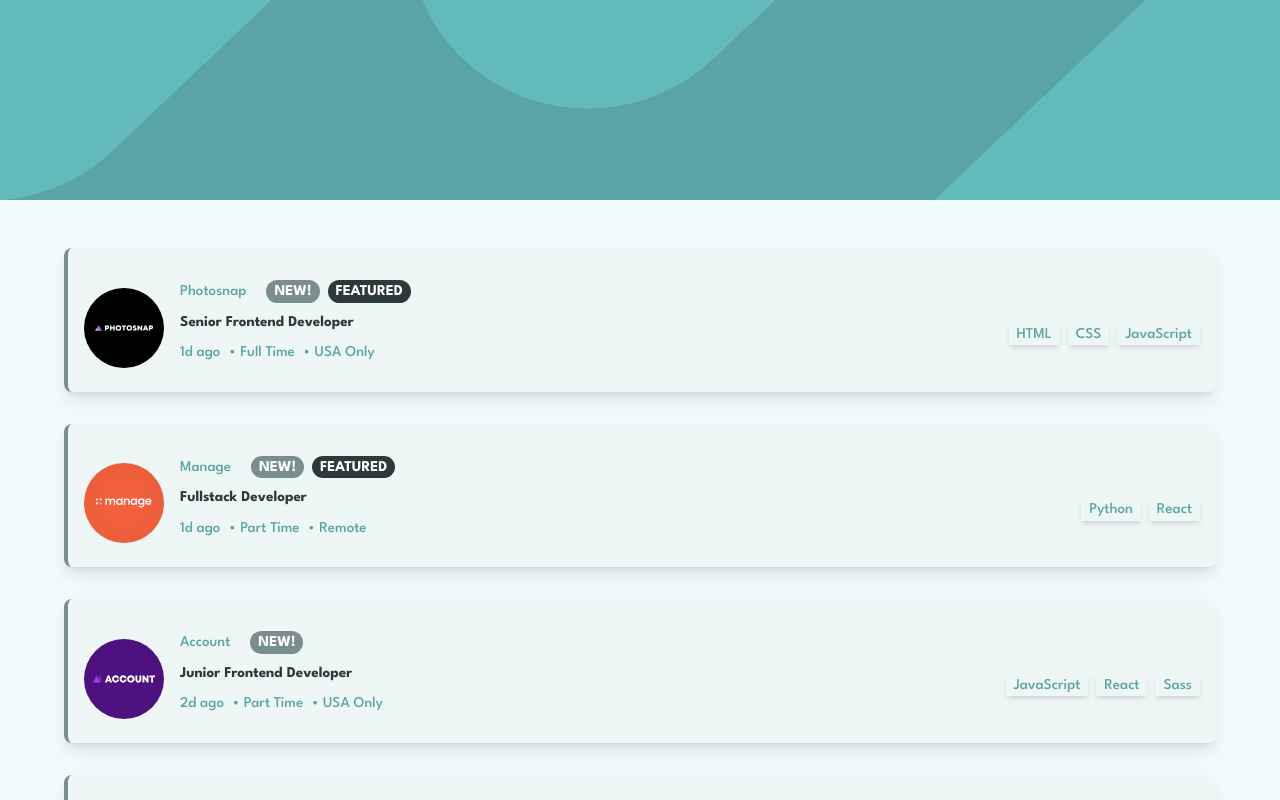
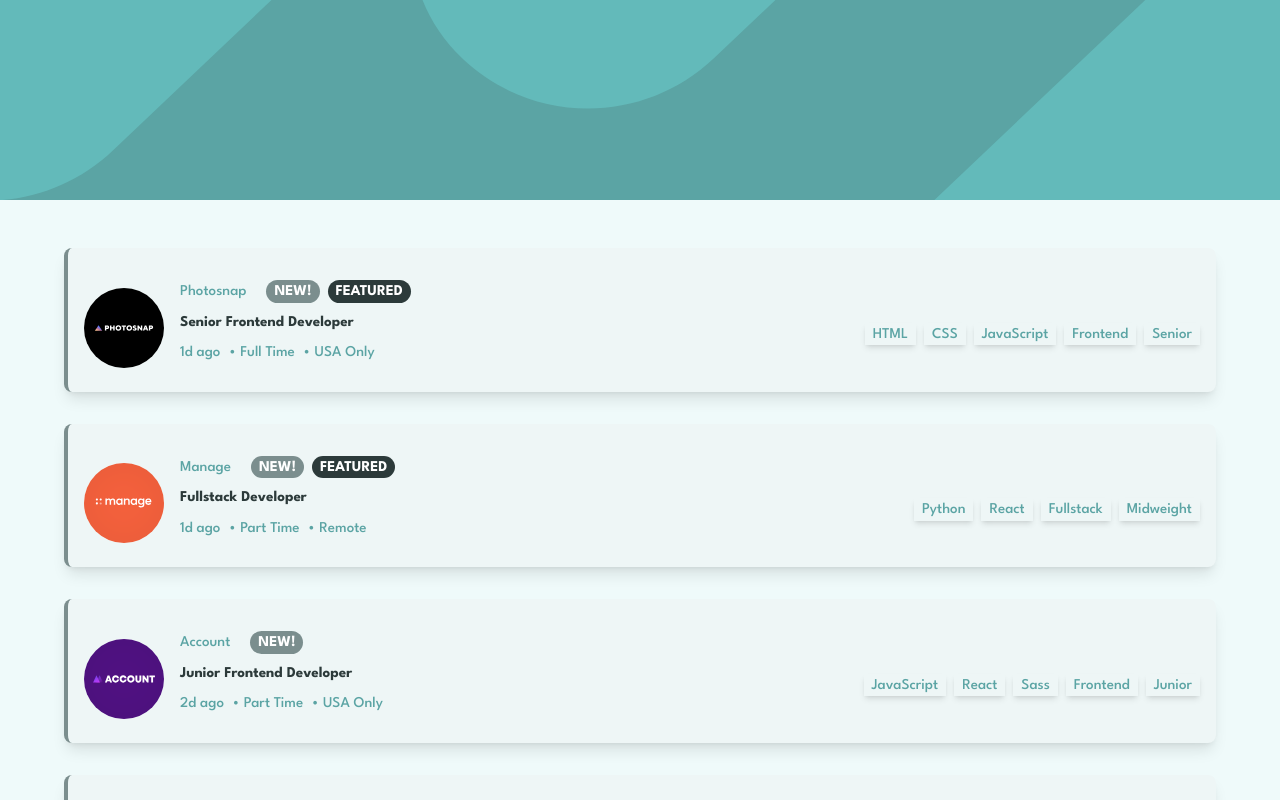
Before and after one commit to bitswa/React-frontendmentor-static-job-listening, a React (Vite) app: page / in a window 1280 px wide. Shown: the top 800 px of the page. Built offline with nearby package versions, Linux system fonts and the light colour scheme.

Commit message:
role & level

```diff
--- a/src/App.jsx
+++ b/src/App.jsx
@@ -1,4 +1,4 @@
-import { useState, useEffect } from "react";
+import React, { useState, useEffect } from "react";
 import { Card } from "./components/Card";
 import { Categories } from "./components/Categories";
 
@@ -16,7 +16,12 @@ export function App() {
 
     const filterList = (lang) => {
       const newList = list.filter((item) => {
-        if (item.languages.includes(lang) || item.tools.includes(lang)) {
+        if (
+          item.languages.includes(lang) ||
+          item.tools.includes(lang) ||
+          item.role.includes(lang) ||
+          item.level.includes(lang)
+        ) {
           return true;
         }
       });
@@ -28,9 +33,8 @@ export function App() {
 
   return (
     <div>
-      <header className="h-[25vh] bg-gray-100 bg-cover bg-header-mobile md:bg-header-desktop"></header>
-      <div></div>
-      <main className="px-8 py-4 bg-gray-200 h-[80vh] md:px-16">
+      <header className="h-[25vh] bg-gray-100 bg-cover bg-header-mobile lg:bg-header-desktop"></header>
+      <main className="px-8 py-4 bg-gray-200 h-[80vh] lg:px-16">
         {category.length != 0 && (
           <Categories setCategory={setCategory} category={category} />
         )}
--- a/src/components/Card.jsx
+++ b/src/components/Card.jsx
@@ -2,14 +2,14 @@ import React from "react";
 
 export function Card({ data, setCategory }) {
   return (
-    <div className="relative w-full border-l-4 border-gray-400 rounded-lg bg-gray-300 shadow-lg my-8 p-4 pt-8 md:flex md:justify-between md:items-center">
-      <div className="border-b-[1px] border-gray-400 md:border-none md:flex md:items-center">
+    <div className="relative w-full border-l-4 border-gray-400 rounded-lg bg-gray-300 shadow-lg my-8 p-4 pt-8 lg:flex lg:justify-between lg:items-center">
+      <div className="border-b-[1px] border-gray-400 lg:border-none lg:flex  lg:items-center">
         <img
-          className="absolute top-[-24px] w-12 md:relative md:w-[80px] md:top-0"
+          className="absolute top-[-24px] w-12 lg:relative lg:w-[80px] lg:top-0"
           src={`${data.logo}`}
           alt="company logo"
         />
-        <div className="md:pl-4">
+        <div className="lg:pl-4">
           <div className="flex items-center pb-2 gap-5">
             <p>{data.company}</p>
             <span className="flex gap-2 text-white">
@@ -60,6 +60,22 @@ export function Card({ data, setCategory }) {
             </button>
           );
         })}
+        {data.role && (
+          <button
+            onClick={() => setCategory((prev) => [...prev, data.role])}
+            className="bg-gray-300 shadow-md px-2"
+          >
+            {data.role}
+          </button>
+        )}
+        {data.level && (
+          <button
+            onClick={() => setCategory((prev) => [...prev, data.level])}
+            className="bg-gray-300 shadow-md px-2"
+          >
+            {data.level}
+          </button>
+        )}
       </div>
     </div>
   );
--- a/src/components/Categories.jsx
+++ b/src/components/Categories.jsx
@@ -1,15 +1,21 @@
+import React from 'react';
+
 export function Categories({ category, setCategory }) {
   return (
     <div className="p-4 bg-gray-300 shadow-md flex justify-between items-center">
       <div className="inline-flex gap-4">
         {category.map((item) => {
           return (
-            <button key={item} onClick={() => {
-              const newCategory = category.filter((e) => {
-                return e != item
-              }, 1)
-              setCategory(newCategory)
-            }} className="flex items-center bg-gray-200 shadow-md">
+            <button
+              key={item}
+              onClick={() => {
+                const newCategory = category.filter((e) => {
+                  return e != item;
+                }, 1);
+                setCategory(newCategory);
+              }}
+              className="flex items-center bg-gray-200 shadow-md"
+            >
               <p className="p-1">{item}</p>
               <span className="bg-gray-400 px-2 h-full flex">
                 <img
@@ -23,7 +29,7 @@ export function Categories({ category, setCategory }) {
         })}
       </div>
       <div>
-        <button onClick={(e) => setCategory([])} className="font-bold">
+        <button onClick={() => setCategory([])} className="font-bold">
           Clear
         </button>
       </div>
```
